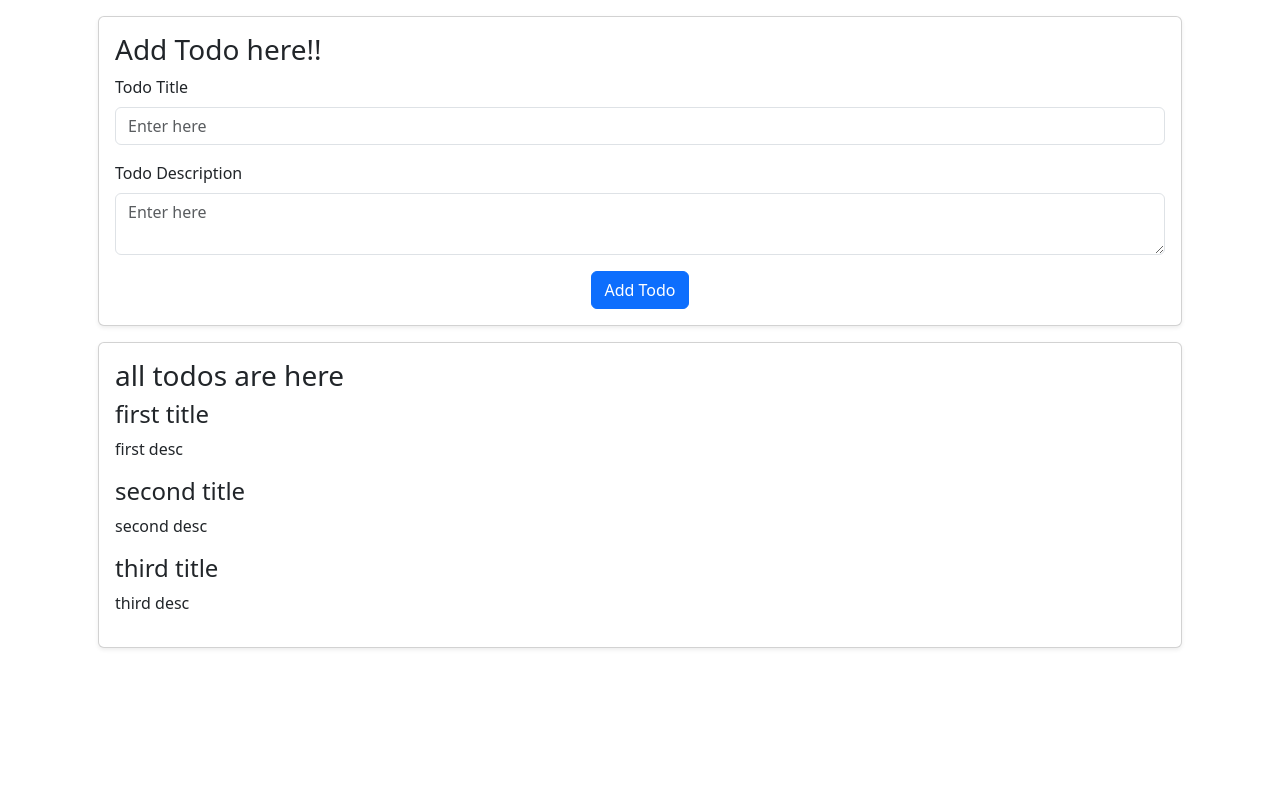
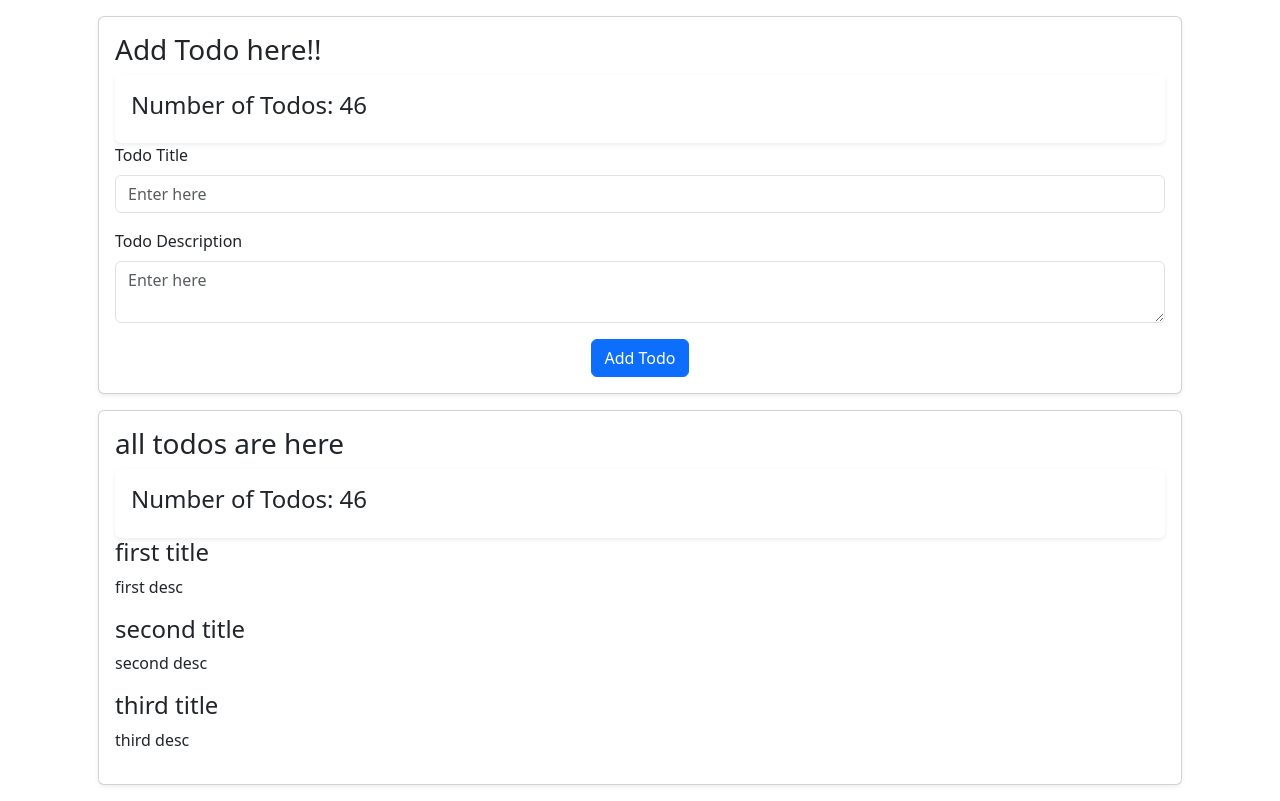
Before and after one commit to Nishan9t/redux-practice-todoapp, a React (Create React App) app: page / in a window 1280 px wide. Built offline with nearby package versions, Linux system fonts and the light colour scheme.

Commit message:
DisplayTodo component frontend is completed

```diff
--- a/src/components/AddTodo.jsx
+++ b/src/components/AddTodo.jsx
@@ -1,6 +1,7 @@
 
 import React, { useState } from 'react';
 import {Container,Row,Col,Card,Form,Button} from 'react-bootstrap'
+import DisplayCount from './DisplayCount';
 
 const AddTodo = () => {
 
@@ -32,6 +33,9 @@ const AddTodo = () => {
                     <Card className="shadow-sm">
                         <Card.Body>
                             <h3>Add Todo here!!</h3>
+
+                            {/* to show todos count */}
+                            <DisplayCount/>
 
                             {/* form */}
                             <Form onSubmit={handleSubmit}>
--- a/src/components/DisplayCount.jsx
+++ b/src/components/DisplayCount.jsx
@@ -0,0 +1,14 @@
+import React from 'react'
+import {Card} from 'react-bootstrap'
+
+function DisplayCount() {
+  return (
+    <Card className="shadow-sm border border-0">
+    <Card.Body>
+        <h4>Number of Todos: 46</h4>
+    </Card.Body>
+    </Card>
+  )
+}
+
+export default DisplayCount
--- a/src/components/DisplayTodo.jsx
+++ b/src/components/DisplayTodo.jsx
@@ -1,5 +1,6 @@
 import React, { useState } from 'react'
 import {Container,Row,Col,Card,ListGroup} from 'react-bootstrap'
+import DisplayCount from './DisplayCount'
 
 const DisplayTodo = () => {
 
@@ -24,6 +25,8 @@ const DisplayTodo = () => {
                 <Card className='mt-3 shadow-sm'>
                     <Card.Body>
                         <h3> all todos are here</h3>
+
+                        <DisplayCount/>
                         {
                             todos.map((todo,index)=>(
 
```
